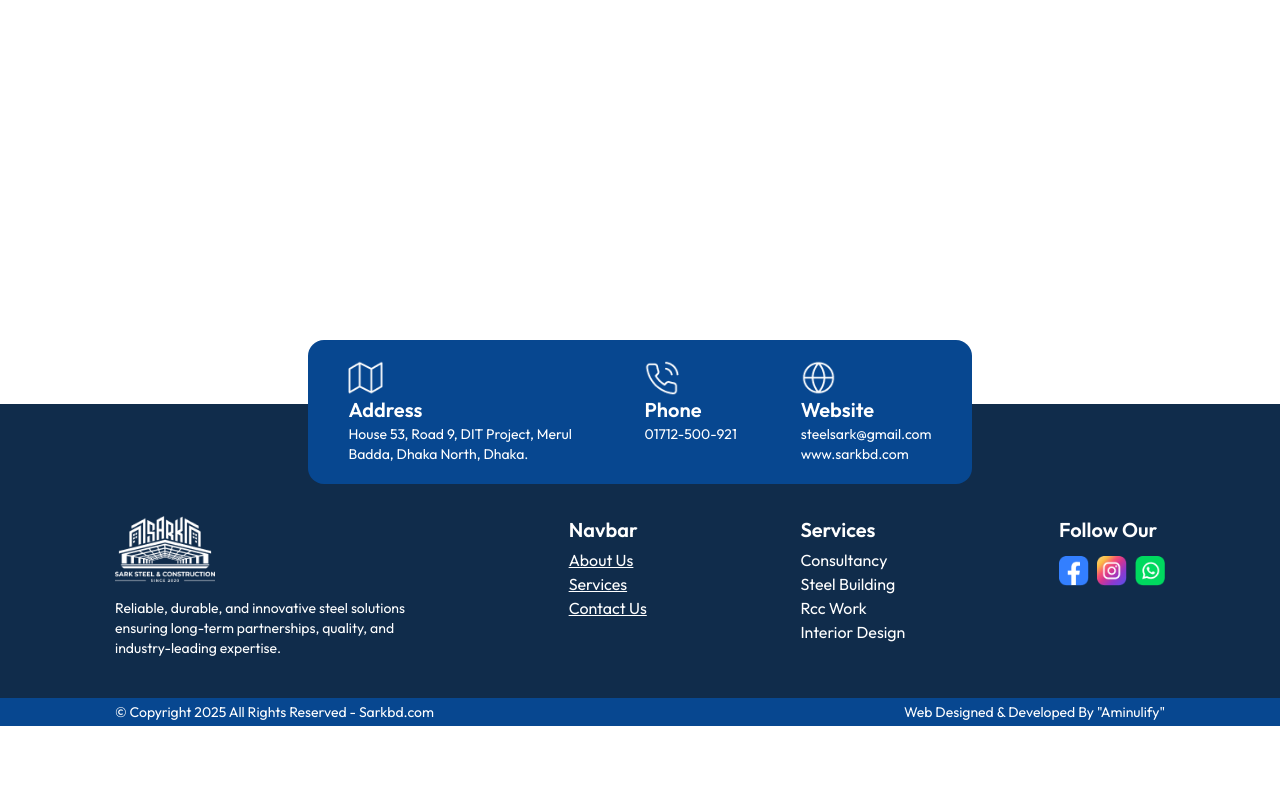
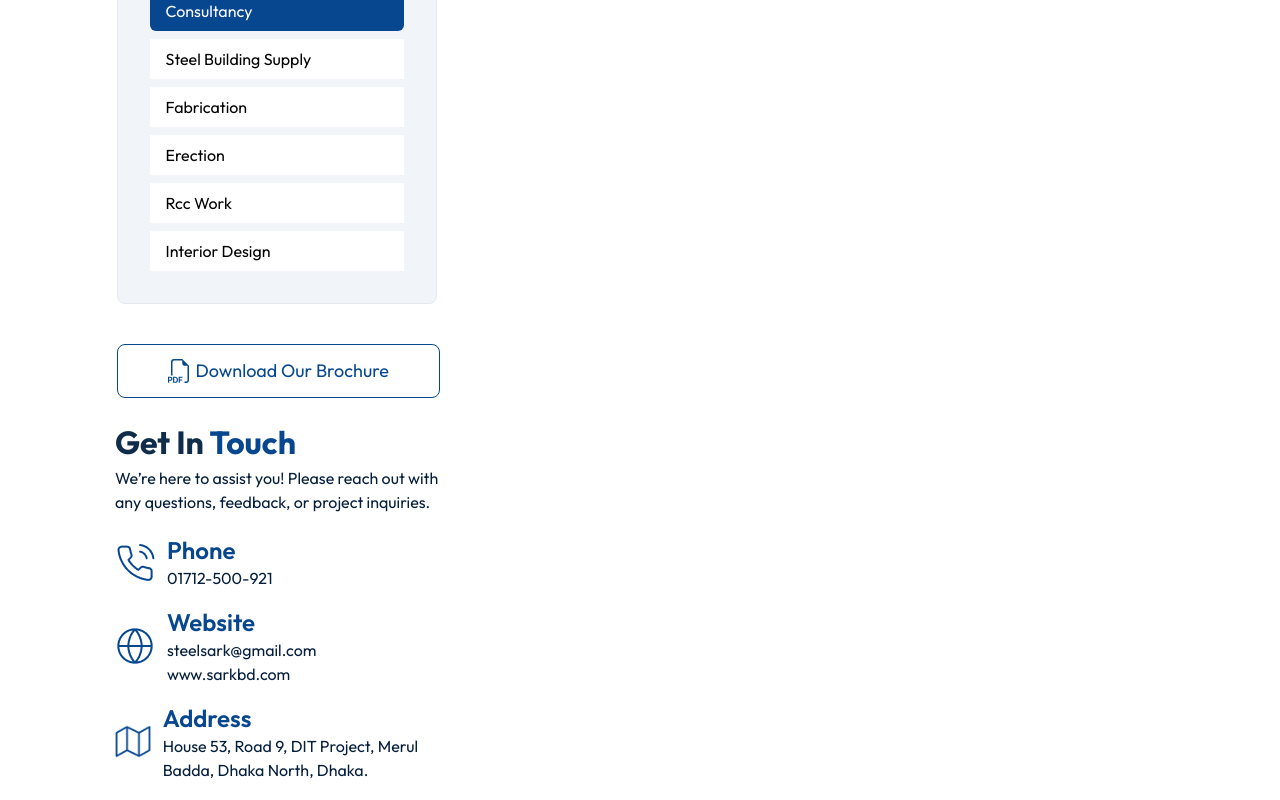
Before and after one commit to aminulify/sarksteel-project, a Next.js app: page /services/consultancy in a window 1280 px wide. Before the commit this address had no page. Shown: the part 540-1340 px from the top of the page. Before the commit the page ends 1266 px from the top, so only its background shows below. Built offline with nearby package versions, Linux system fonts and the light colour scheme.

Commit message:
services sectin left side completed

```diff
--- a/Components/Footer.jsx
+++ b/Components/Footer.jsx
@@ -48,7 +48,7 @@ const Footer = () => {
                         </div>
                         <div>
                             <h2 className="font-semibold text-xl md:mt-0 mt-5">Navbar</h2>
-                            <div className="flex flex-col pt-1">
+                            <div className="flex flex-col pt-1 w-[80px]">
                                 <Link className="underline" href={'about-us'}>About Us</Link>
                                 <Link className="underline" href={'services'}>Services</Link>
                                 <Link className="underline" href={'contact-us'}>Contact Us</Link>
@@ -56,11 +56,11 @@ const Footer = () => {
                         </div>
                         <div>
                             <h2 className="font-semibold text-xl md:mt-0 mt-5">Services</h2>
-                            <div className="flex flex-col pt-1">
-                                <Link href={'service-consultancy'}>Consultancy</Link>
-                                <Link href={'service-steel-building-supply'}>Steel Building</Link>
-                                <Link href={'service-rcc-work'}>Rcc Work</Link>
-                                <Link href={'service-interior-design'}>Interior Design</Link>
+                            <div className="flex flex-col pt-1 w-[120px]">
+                                <Link className="hover:underline" href={'services'}>Consultancy</Link>
+                                <Link className="hover:underline" href={'services'}>Steel Building</Link>
+                                <Link className="hover:underline" href={'services'}>Rcc Work</Link>
+                                <Link className="hover:underline" href={'services'}>Interior Design</Link>
                             </div>
                         </div>
                         <div>
--- /dev/null
+++ b/app/services/consultancy/page.jsx
@@ -0,0 +1,10 @@
+
+const Consultancy = () => {
+    return (
+        <main>
+
+        </main>
+    );
+};
+
+export default Consultancy;
--- /dev/null
+++ b/app/services/layout.js
@@ -0,0 +1,91 @@
+import Link from "next/link";
+import { BsFiletypePdf } from "react-icons/bs";
+import icon1 from "../../public/icons/contact-icon/phone-call.png";
+import icon2 from "../../public/icons/contact-icon/website.png";
+import icon3 from "../../public/icons/contact-icon/map.png";
+import Image from "next/image";
+
+// export const metadata = {
+//     title: "Sarkbd । Services",
+//     description: "Sarkbd company services consultancy, steel building, rcc work, interior.",
+// }
+
+export default function Services({children}){
+    return(
+        <header className="">
+
+            <div className='service-heading-img flex items-center justify-center text-center' title="our services image">
+                <div className="grid place-items-center mt-8">
+                <h1 className="text-[32px] md:text-[42px] font-black text-white mx-10">Our Services</h1>
+                <p className="md:w-[500px] mx-12 text-center text-white md:text-xl">We have strong and experienced team member. We are ready to build your dream.</p>
+                </div>
+            </div>
+
+            <main className="my-10 md:grid md:grid-cols-3 gap-10 md:max-w-[1050px] md:mx-auto mx-10">
+                    {/* left side  */}
+                    <aside className="col-span-1">
+                        <section className="px-8 pt-5 pb-8 bg-slate-100 rounded-lg border-[1.5px] border-slate-200 m-[1.5px]">
+                            <h2 className="text-[32px] font-bold text-[var(--mainColor)] text-center">Services</h2>
+
+                            <div className="mt-5 flex flex-col gap-2">
+                                <Link href={'/services/consultancy'}><p className="px-4 py-2 w-full bg-[var(--mainColor)] text-white rounded-md hover:bg-[var(--mainColor)] hover:text-white duration-300">Consultancy</p></Link>
+                                <Link className=" w-full bg-white" href={'/services/steel-building-supply'}><p className="px-4 py-2 w-full bg-white rounded-md hover:bg-[var(--mainColor)] hover:text-white duration-300">Steel Building Supply</p></Link>
+                                <Link className=" w-full bg-white" href={'/services/fabrication'}><p className="px-4 py-2 w-full bg-white rounded-md hover:bg-[var(--mainColor)] hover:text-white duration-300">Fabrication</p></Link>
+                                <Link className=" w-full bg-white" href={'/services/erection'}><p className="px-4 py-2 w-full bg-white rounded-md hover:bg-[var(--mainColor)] hover:text-white duration-300">Erection</p></Link>
+                                <Link className=" w-full bg-white" href={'/services/rcc-work'}><p className="px-4 py-2 w-full bg-white rounded-md hover:bg-[var(--mainColor)] hover:text-white duration-300">Rcc Work</p></Link>
+                                <Link className=" w-full bg-white" href={'/services/interior-design'}><p className="px-4 py-2 w-full bg-white rounded-md hover:bg-[var(--mainColor)] hover:text-white duration-300">Interior Design</p></Link>
+                            </div>
+                        </section>
+
+                        <Link href={'/'} className="flex items-center gap-1 text-lg py-3 w-full justify-center md:mt-10 mt-6  rounded-lg text-[var(--mainColor)] border-[1.5px] border-[var(--mainColor)] m-[1.5px] hover:border-black hover:text-black duration-300"><BsFiletypePdf className="text-2xl"/> Download Our Brochure</Link>
+
+
+                        <section className="mt-5 md:block hidden">
+
+                            <h2 className="text-[32px] font-bold text-[var(--textColor)]">Get In <span className="text-[var(--mainColor)]">Touch</span></h2>
+                            <p className="text-[var(--secondaryColor)]">We’re here to assist you! Please reach out with any questions, feedback, or project inquiries.</p>
+
+                            <div className="mt-5 flex items-center gap-3">
+                                <div>
+                                    <Image title="image" src={icon1} width={40} alt="social image"/>
+                                </div>
+                                <div>
+                                    <h2 className="font-semibold text-[var(--mainColor)] text-2xl">Phone</h2>
+                                    <p className="text-[var(--secondaryColor)]">01712-500-921</p>
+                                </div>
+                            </div>
+
+                            <div className="flex items-center gap-3 mt-4">
+                                <div>
+                                    <Image title="image" src={icon2} width={40} alt="social image"/>
+                                </div>
+                                <div>
+                                    <h2 className="font-semibold text-[var(--mainColor)] text-2xl">Website</h2>
+                                    <p className="text-[var(--secondaryColor)]">steelsark@gmail.com</p>
+                                    <p className="text-[var(--secondaryColor)]">www.sarkbd.com</p>
+                                </div>
+                            </div>
+
+                            <div className="flex items-center gap-3 mt-4">
+                                <div>
+                                    <Image title="image" src={icon3} width={60} alt="social image"/>
+                                </div>
+                                <div>
+                                    <h2 className="font-semibold text-[var(--mainColor)] text-2xl">Address</h2>
+                                    <p className="text-[var(--secondaryColor)]">House 53, Road 9, DIT Project,
+                                    Merul Badda, Dhaka North, Dhaka.</p>
+
+                                </div>
+                            </div>
+                        </section>
+                    </aside>
+
+                    {/* right side  */}
+                    <aside className="col-span-2">
+                        {children}
+                    </aside>
+                </main>
+
+        </header>
+    )
+}
--- a/app/services/page.jsx
+++ /dev/null
@@ -1,15 +0,0 @@
-export const metadata = {
-    title: "Sarkbd । Services"
-}
-const Services = () => {
-    return (
-        <div className='service-heading-img flex items-center justify-center text-center' title="our services image">
-            <div className="grid place-items-center mt-8">
-            <h1 className="text-[32px] md:text-[42px] font-black text-white mx-10">Our Services</h1>
-            <p className="md:w-[500px] mx-12 text-center text-white md:text-xl">We have strong and experienced team member. We are ready to build your dream.</p>
-            </div>
-        </div>
-    );
-};
-
-export default Services;
```
